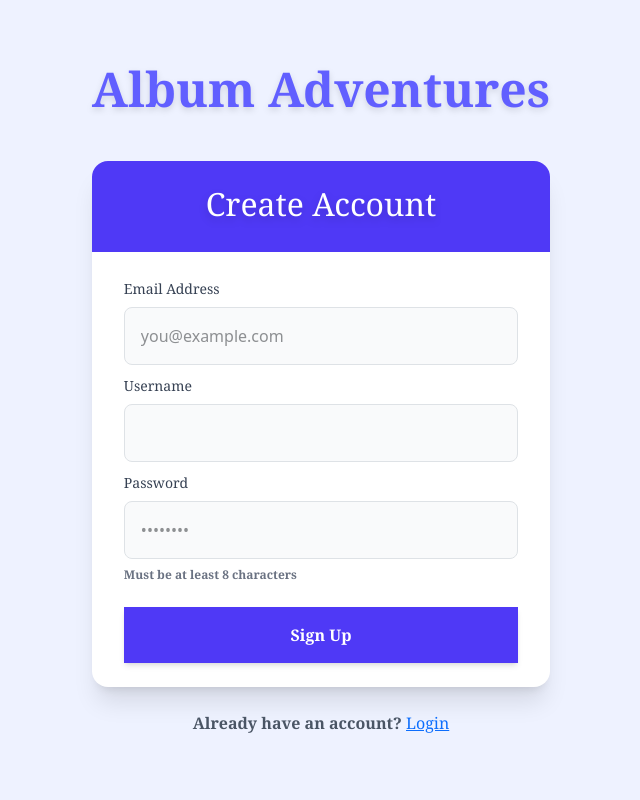
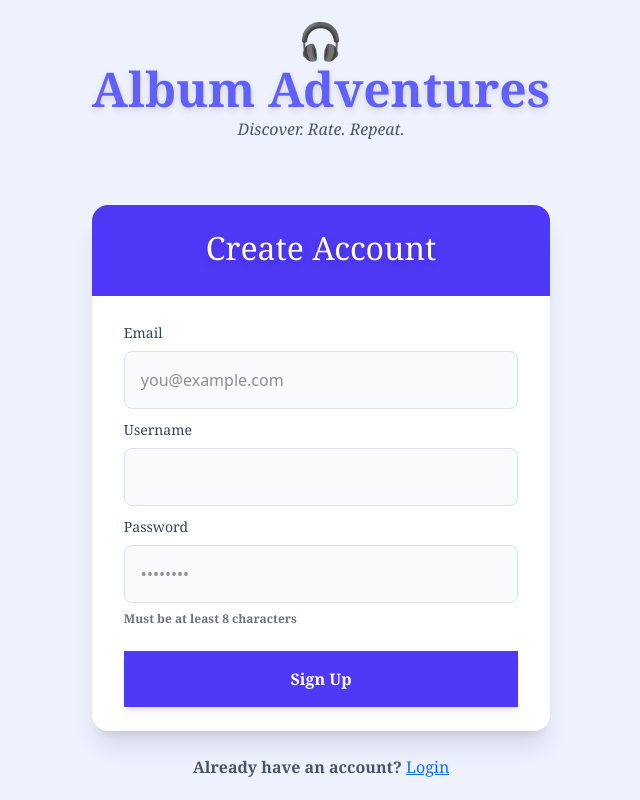
Before and after one commit to aaronb12-ux/Rock-N-Review, a React (Vite) app: page / in a window 1280 px wide. Shown: the whole page, without its empty margins (319-959 px from the left). Built offline with nearby package versions, Linux system fonts and the light colour scheme; no server answers.

Commit message:
Added user signup cheking. Still need to fully check edge cases. Work on refactoring now

```diff
--- a/src/Router/Signup.jsx
+++ b/src/Router/Signup.jsx
@@ -2,6 +2,7 @@ import React, {useState} from 'react'
 import { createUserWithEmailAndPassword, getAuth} from 'firebase/auth'
 import { Link } from "react-router-dom";
 import axios from "axios"
+import { FALSE } from 'sass';
 
 
 function Signup({setSignedUp}) {
@@ -11,27 +12,59 @@ function Signup({setSignedUp}) {
     const [username, setUserName] = useState("")
     const auth = getAuth()
 
+    const [duplicateuser, setDuplicateUser] = useState(false)
+    const [badpassword, setBadPassWord] = useState(false)
+    const [bademail, setBadEmail] = useState(false)
+    const [duplicateemail, setDuplicateEmail] = useState(false)
+
+
     //after a user completes the form on the 'SignUp' page and clicks submit, call this method
 
     //need to check duplicate username, valid password, and email
-    const duplicateUserName = () => {
+    const duplicateUserName =  async (username) => {
 
-      axios.get(`http://localhost:8080/users/${username}`).then((response) => {
-        if (response.status === 500) {
-          console.log('username exists')
+        try {
+
+          const response = await axios.get(`http://localhost:8080/users/username/${username}`);
+
+           if (response.status === 200) {
             return true
           }
-      })
+
+        } catch (err) {
+            if (err.response && err.response.status === 404) {
+              console.log("user not found")
+              return false
+            }
+        }
+    }
+
+
+    const badPassword = (password) => {
+      return password.length <= 8
     }
 
 
     const submit = async () => {
 
 
+      const isDuplicate = await duplicateUserName(username)
+
+      if (isDuplicate) {
+        setDuplicateUser(true)
+        return
+      }
+
+
+      if (badPassword(password)) {
+        setBadPassWord(true)
+        return
+      }
+
       try {
+
         const userCredential = await createUserWithEmailAndPassword(auth, email, password);
         const uid = userCredential.user.uid
-
 
         axios.post(`http://localhost:8080/users`, {
           userid: uid,
@@ -43,7 +76,12 @@ function Signup({setSignedUp}) {
         setSignedUp(true)
 
       } catch (error) {
-        console.error('signup error: ', error)
+        if (error.code === "auth/email-already-in-use") {
+            setDuplicateEmail(true)
+
+        } else if (error.code === "auth/invalid-email") {
+            setBadEmail(true)
+        }
       }
 
     }
@@ -51,29 +89,46 @@ function Signup({setSignedUp}) {
     return (
       <div className="flex items-center justify-center min-h-screen bg-indigo-50">
         <div className="w-fullpx-6">
-                    <div className='flex justify-center items-center mb-5'>
-                    <div className="text-5xl font-bold font-serif text-indigo-500  drop-shadow-md">
-              <div className="cursor-pointer">
-              Album Adventures
+          <div className="flex justify-center items-center mb-5">
+            <div className="text-center">
+              <div className="text-4xl mb-1">🎧</div>
+              <div className="text-5xl font-bold font-serif text-indigo-500 drop-shadow-md mb-1">
+                <div className="cursor-pointer">Album Adventures</div>
+              </div>
+              <p className="text-md text-gray-600 font-serif italic mt-1">
+                Discover. Rate. Repeat.
+              </p>
+            </div>
           </div>
 
-              </div>
-                        </div>
           <div className="overflow-hidden bg-white rounded-2xl shadow-xl">
             <div className="bg-indigo-600 py-6 px-8">
-                      <h2 className="text-center text-2xl font-bold font-serif drop-shadow-lg text-white mb-1">Create Account</h2>
+              <h2 className="text-center text-2xl font-bold font-serif drop-shadow-lg text-white mb-1">
+                Create Account
+              </h2>
             </div>
 
             <div className="px-8 py-6">
               <div onSubmit={submit}>
                 <div className="mb-2">
-                          <label className="block text-gray-700 text-sm font-bold font-serif  font-medium mb-2" htmlFor="email">
-                            Email Address
-                          </label>
+                  <div
+                    className="inline-block text-gray-700 text-sm font-bold font-serif font-medium mb-2"
+                    htmlFor="email"
+                  >
+                    <span>Email</span>
+                    {duplicateemail && (
+                      <div className="inline-block ml-3 font-bold font-serif text-red-500">
+                        Email Already Exists
+                      </div>
+                    )}
+                    {bademail && (
+                      <div className="inline-block ml-3 font-bold font-serif text-red-500">
+                        Invalid Email
+                      </div>
+                    )}
+                  </div>
                   <div className="relative">
-                            <div className="absolute inset-y-0 left-0 pl-3 flex items-center pointer-events-none">
-
-                            </div>
+                    <div className="absolute inset-y-0 left-0 pl-3 flex items-center pointer-events-none"></div>
                     <input
                       type="email"
                       id="email"
@@ -86,13 +141,20 @@ function Signup({setSignedUp}) {
                 </div>
 
                 <div className="mb-2">
-                          <label className="block text-gray-700 text-sm font-bold font-serif  font-medium mb-2" htmlFor="email">
-                            Username
-                          </label>
+                  <div
+                    className="inline-block text-gray-700 text-sm font-bold font-serif font-medium mb-2"
+                    htmlFor="username"
+                  >
+                    <span>Username</span>
+                    {duplicateuser && (
+                      <div className="inline-block ml-3 font-bold font-serif text-red-500">
+                        Username Already Exists
+                      </div>
+                    )}
+                  </div>
+
                   <div className="relative">
-                            <div className="absolute inset-y-0 left-0 pl-3 flex items-center pointer-events-none">
-
-                            </div>
+                    <div className="absolute inset-y-0 left-0 pl-3 flex items-center pointer-events-none"></div>
                     <input
                       type="username"
                       id="username"
@@ -103,16 +165,21 @@ function Signup({setSignedUp}) {
                   </div>
                 </div>
 
+                <div className="mb-6">
+                  <div
+                    className="inline-block text-gray-700 text-sm font-bold font-serif font-medium mb-2"
+                    htmlFor="password"
+                  >
+                    <span>Password</span>
+                    {badpassword && (
+                      <div className="inline-block ml-3 font-bold font-serif text-red-500">
+                        Invalid Password
+                      </div>
+                    )}
+                  </div>
 
-
-                        <div className="mb-6">
-                          <label className="block text-gray-700 font-bold font-serif  text-sm font-medium mb-2" htmlFor="password">
-                            Password
-                          </label>
                   <div className="relative">
-                            <div className="absolute inset-y-0 left-0 pl-3 flex items-center pointer-events-none">
-
-                            </div>
+                    <div className="absolute inset-y-0 left-0 pl-3 flex items-center pointer-events-none"></div>
                     <input
                       type="password"
                       id="password"
@@ -122,32 +189,34 @@ function Signup({setSignedUp}) {
                       required
                     />
                   </div>
-                          <p className="text-xs text-gray-500 font-bold font-serif  mt-2">Must be at least 8 characters</p>
+                  <p className="text-xs text-gray-500 font-bold font-serif mt-2">
+                    Must be at least 8 characters
+                  </p>
                 </div>
 
                 <button
                   onClick={submit}
-                          className="w-full flex items-center justify-center  bg-indigo-600 hover:from-blue-700 hover:to-purple-700 text-white font-medium py-3 px-4 rounded-lg shadow-md hover:shadow-lg transform hover:-translate-y-0.5 transition-all"
+                  className="w-full flex items-center justify-center bg-indigo-600 hover:from-blue-700 hover:to-purple-700 text-white font-medium py-3 px-4 rounded-lg shadow-md hover:shadow-lg transform hover:-translate-y-0.5 transition-all"
                 >
                   <span className="font-bold font-serif">Sign Up</span>
-
                 </button>
               </div>
             </div>
           </div>
 
-                  <div className="text-center mt-6 text-gray-600 font-bold font-serif ">
+          <div className="text-center mt-6 text-gray-600 font-bold font-serif">
             Already have an account?{" "}
-                    <Link className="font-medium text-blue-600 hover:text-blue-800 transition-colors font-bold font-serif"
+            <Link
+              className="font-medium text-blue-600 hover:text-blue-800 transition-colors font-bold font-serif"
               to={"/Login"}
             >
               Login
             </Link>
           </div>
         </div>
-
       </div>
     );
+
 }
 
 export default Signup
```
Also changed, not shown: 1 other file (tests, documents, lock files or other folders). Lines whose indentation alone changed are shown as unchanged.
